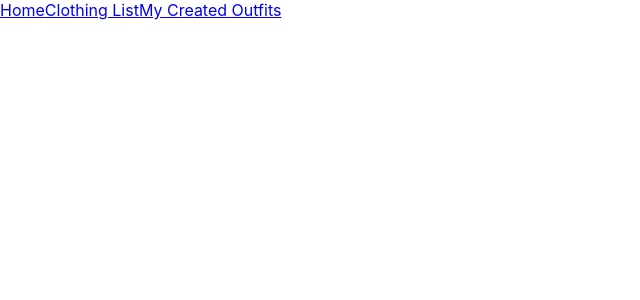
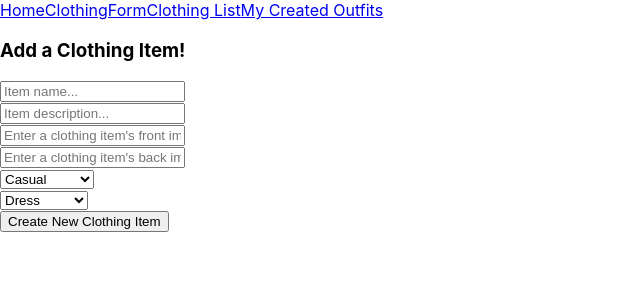
Before and after one commit to yuriehong/Yurie-Quinn-ClothingProject, a React (Create React App) app in the folder clothing-app/: page /ClothingForm in a window 1280 px wide. Shown: the top 300 px of the page, without its empty margins (0-640 px from the left). Built offline with nearby package versions, Linux system fonts and the light colour scheme.

Commit message:
updated form

```diff
--- a/clothing-app/src/Components/App.js
+++ b/clothing-app/src/Components/App.js
@@ -17,6 +17,9 @@ function App() {
         <div>
             <NavBar />
             <Switch>
+                <Route path="/ClothingForm">
+                    <ClothingForm />
+                </Route>
                 <Route path="/OutfitList">
                     <OutfitList />
                 </Route>
--- a/clothing-app/src/Components/ClothingForm.js
+++ b/clothing-app/src/Components/ClothingForm.js
@@ -1,10 +1,101 @@
-import React from "react"
+import React, {useState} from "react"
 
 function ClothingForm(){
-    return(
-        <div></div>
-    )
+    const [name, setName] = useState("")
+    const [description, setDescription] = useState("")
+    const [frontImage, setFrontImage] = useState("")
+    const [backImage, setBackImage] = useState("")
+    const [event, setEvent] = useState("Casual")
+    const [category, setCategory] = useState("")
+
+
+  function handleClothingForm(e){
+    e.preventDefault()
+    let newClothingItem = {
+      name : name,
+      description : description,
+      frontImage: frontImage,
+      backImage: backImage,
+      event: event,
+      category : category
+    }
+
+
+    fetch("http://localhost:8004/clothes", {
+      method : "POST",
+      headers : {
+        "Content-Type" : "application/json"
+      },
+      body : JSON.stringify(newClothingItem)
+    })
+    .then(res => res.json())
+    .then(data => console.log(data))
+
 }
+
+  return (
+    <div>
+      <form onSubmit={(e) => handleClothingForm(e)}>
+        <h3>Add a Clothing Item!</h3>
+        <input
+          value={name}
+          onChange={(e) => setName(e.target.value)}
+          type="text"
+          name="name"
+          placeholder="Item name..."
+          className="input-text"
+        />
+        <br />
+        <input
+          value={description}
+          onChange={(e) => setDescription(e.target.value)}
+          type="text"
+          name="name"
+          placeholder="Item description..."
+          className="input-text"
+        />
+        <br />
+        <input
+          value={frontImage}
+          onChange={(e) => setFrontImage(e.target.value)}
+          type="text"
+          name="name"
+          placeholder="Enter a clothing item's front image Url"
+          className="input-text"
+        />
+        <br />
+        <input
+          value={backImage}
+          onChange={(e) => setBackImage(e.target.value)}
+          type="text"
+          name="name"
+          placeholder="Enter a clothing item's back image Url"
+          className="input-text"
+        />
+        <br />
+        <select value={event} onChange={(e) => setEvent(e.target.value)}>
+            <option value="Casual">Casual</option>
+            <option value="SemiFormal">SemiFormal</option>
+            <option value="Formal">Formal</option>
+          </select>
+        <br />
+        <select value={category} onChange={(e) => setCategory(e.target.value)}>
+            <option value="Dress">Dress</option>
+            <option value="Top">Top</option>
+            <option value="Bottom">Bottom</option>
+            <option value="Shoes">Shoes</option>
+            <option value="Accessories">Accesories</option>
+          </select>
+          <br/>
+        <input
+          type="submit"
+          name="submit"
+          value="Create New Clothing Item"
+          className="submit"
+        />
+      </form>
+      </div>
+)}
 
 
 
--- a/clothing-app/src/Components/NavBar.js
+++ b/clothing-app/src/Components/NavBar.js
@@ -7,6 +7,7 @@ function NavBar({ onChangePage }) {
     return (
         <nav>
             <NavLink exact to="/">Home</NavLink>
+            <NavLink to="/ClothingForm">ClothingForm</NavLink>
             <NavLink to="/ClothingList">Clothing List</NavLink>
             <NavLink to="/OutfitList">My Created Outfits</NavLink>
         </nav>
```
Also changed, not shown: clothing-app/db.json (+54 -32 lines).
